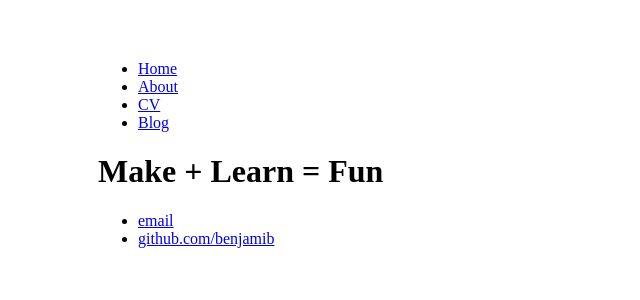
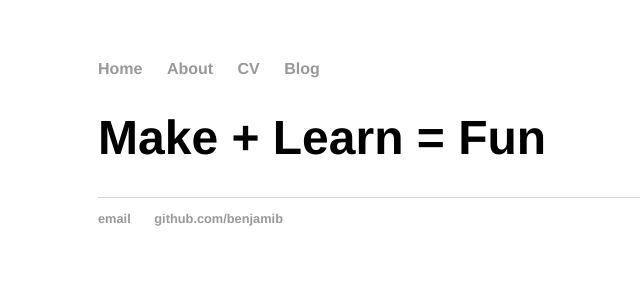
Before and after one commit to benjamib/benjamib.github.io, a Jekyll site: the page built from index.html, in a window 1280 px wide. Shown: the top 300 px of the page, without its empty margins (94-734 px from the left). Built offline with Jekyll 4.4.1, drawn with Linux system fonts in a browser that asks for light colours.

Commit message:
Update main.css

```diff
--- a/css/main.css
+++ b/css/main.css
@@ -1,5 +1,43 @@
 body {
     margin: 60px auto;
     width: 70%;
-    background-color:white;
 }
+nav ul, footer ul {
+    font-family:'Helvetica', 'Arial', 'Sans-Serif';
+    padding: 0px;
+    list-style: none;
+    font-weight: bold;
+}
+nav ul li, footer ul li {
+    display: inline;
+    margin-right: 20px;
+}
+a {
+    text-decoration: none;
+    color: #999;
+}
+a:hover {
+    text-decoration: underline;
+}
+h1 {
+    font-size: 3em;
+    font-family:'Helvetica', 'Arial', 'Sans-Serif';
+}
+p {
+    font-size: 1.5em;
+    line-height: 1.4em;
+    color: #333;
+}
+footer {
+    border-top: 1px solid #d5d5d5;
+    font-size: .8em;
+}
+
+ul.posts {
+    margin: 20px auto 40px;
+    font-size: 1.5em;
+}
+
+ul.posts li {
+    list-style: none;
+}
```
